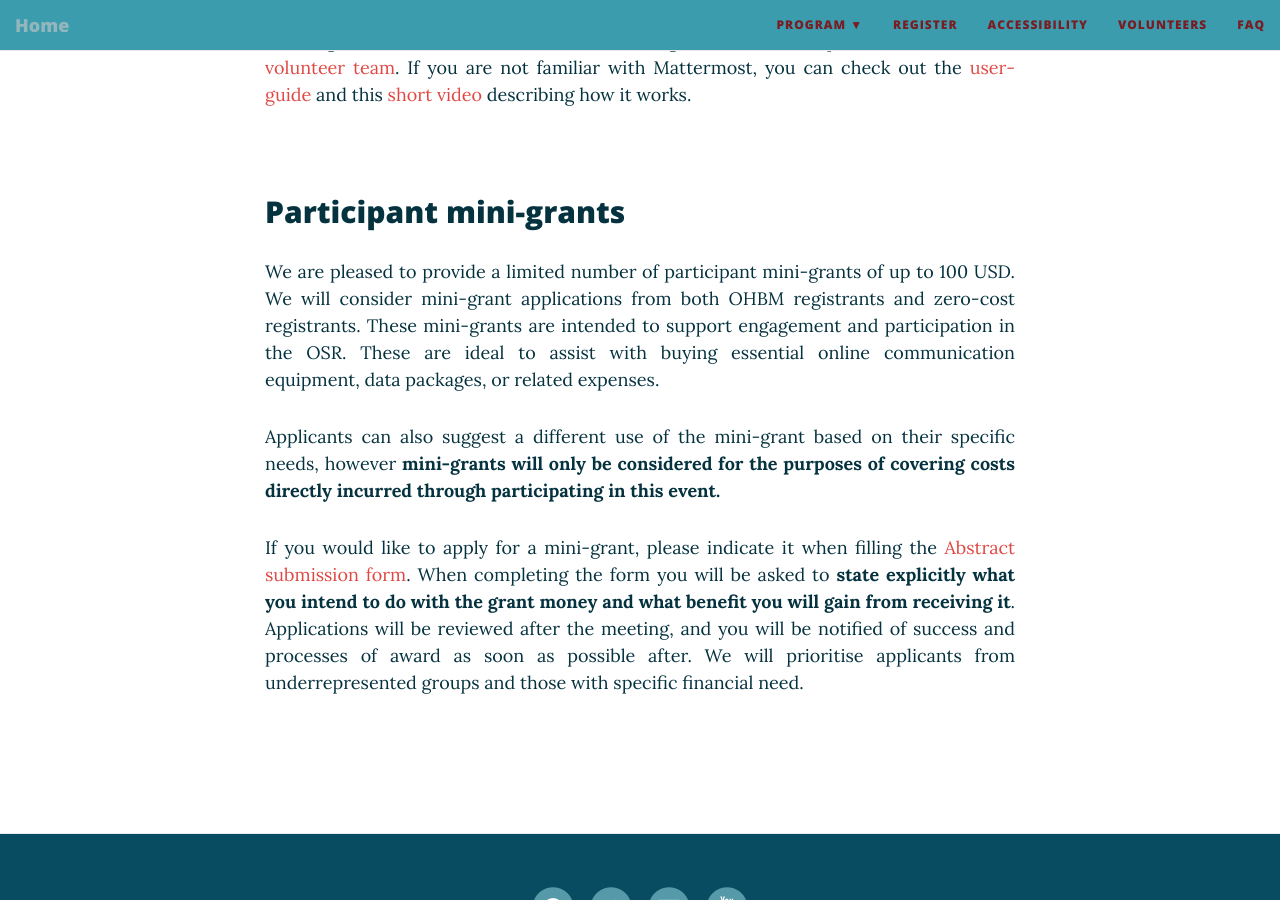
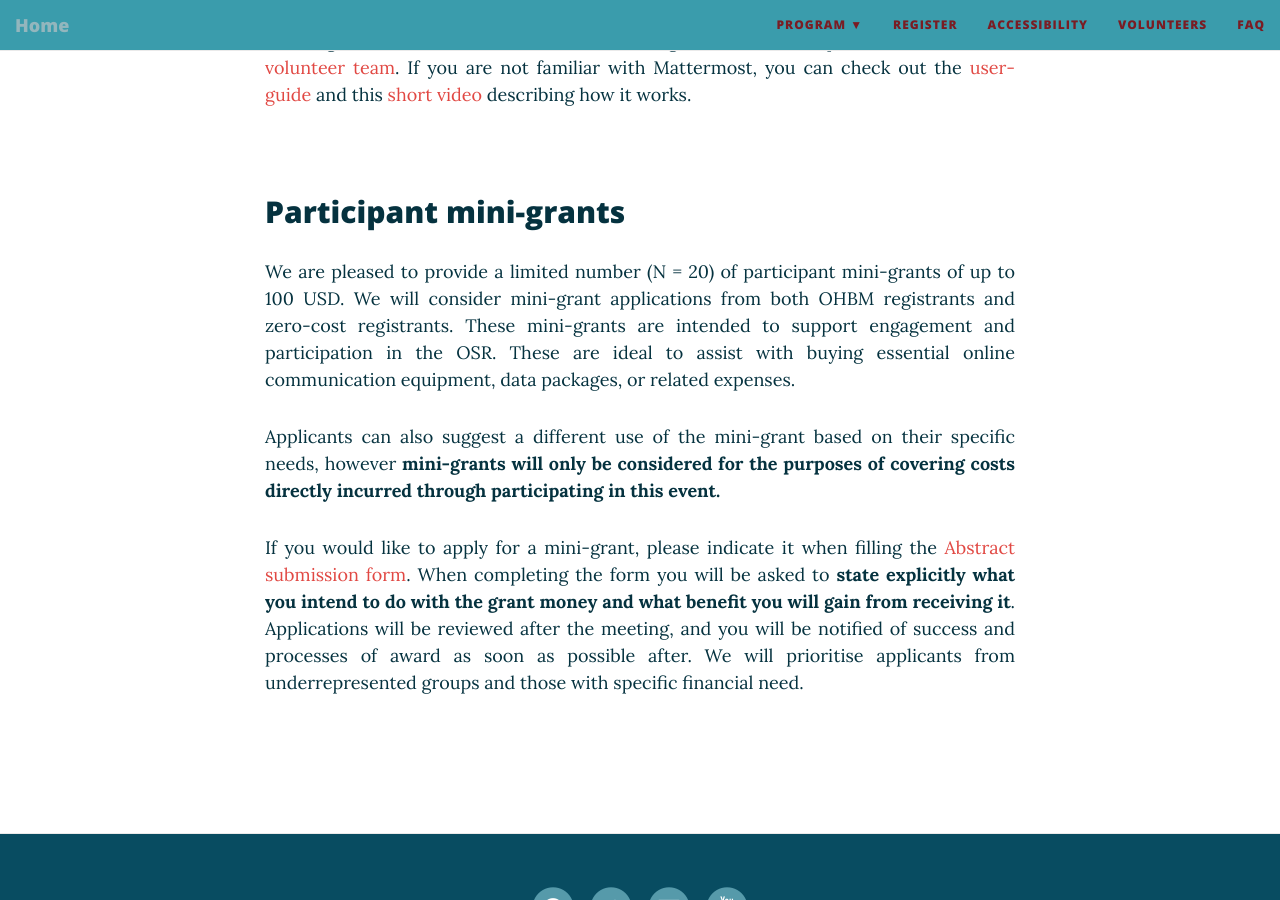
Before and after one commit to ohbm/osr2021, a Jekyll site: the page built from access.md, in a window 1280 px wide and 900 px high, scrolled down 1615 px. Built offline with Jekyll 4.4.1, drawn with Linux system fonts in a browser that asks for light colours; nearby versions of some CDN libraries; some of the changed text lies outside the part shown.

Commit message:
Update access.md

```diff
--- a/access.md
+++ b/access.md
@@ -6,7 +6,7 @@
 
 
 
-### Research is only reproducible if it is available to and accessible by all
+### Research is only reproducible if it is available to and accessible by all.
 
 <!--img align="right" src="../img/undraw_enter_uhqk.png" alt="future" width="40%"-->
 
@@ -51,7 +51,7 @@
 <br>
 ## Participant mini-grants
 <p align="justify">
-We are pleased to provide a limited number of participant mini-grants of up to 100 USD. We will consider mini-grant applications from both OHBM registrants and zero-cost registrants. These mini-grants are intended to support engagement and participation in the OSR. These are ideal to assist with buying essential online communication equipment, data packages, or related expenses.
+We are pleased to provide a limited number (N = 20) of participant mini-grants of up to 100 USD. We will consider mini-grant applications from both OHBM registrants and zero-cost registrants. These mini-grants are intended to support engagement and participation in the OSR. These are ideal to assist with buying essential online communication equipment, data packages, or related expenses.
 </p>
 {::options parse_block_html="true" /}
 <p align="justify">
```
